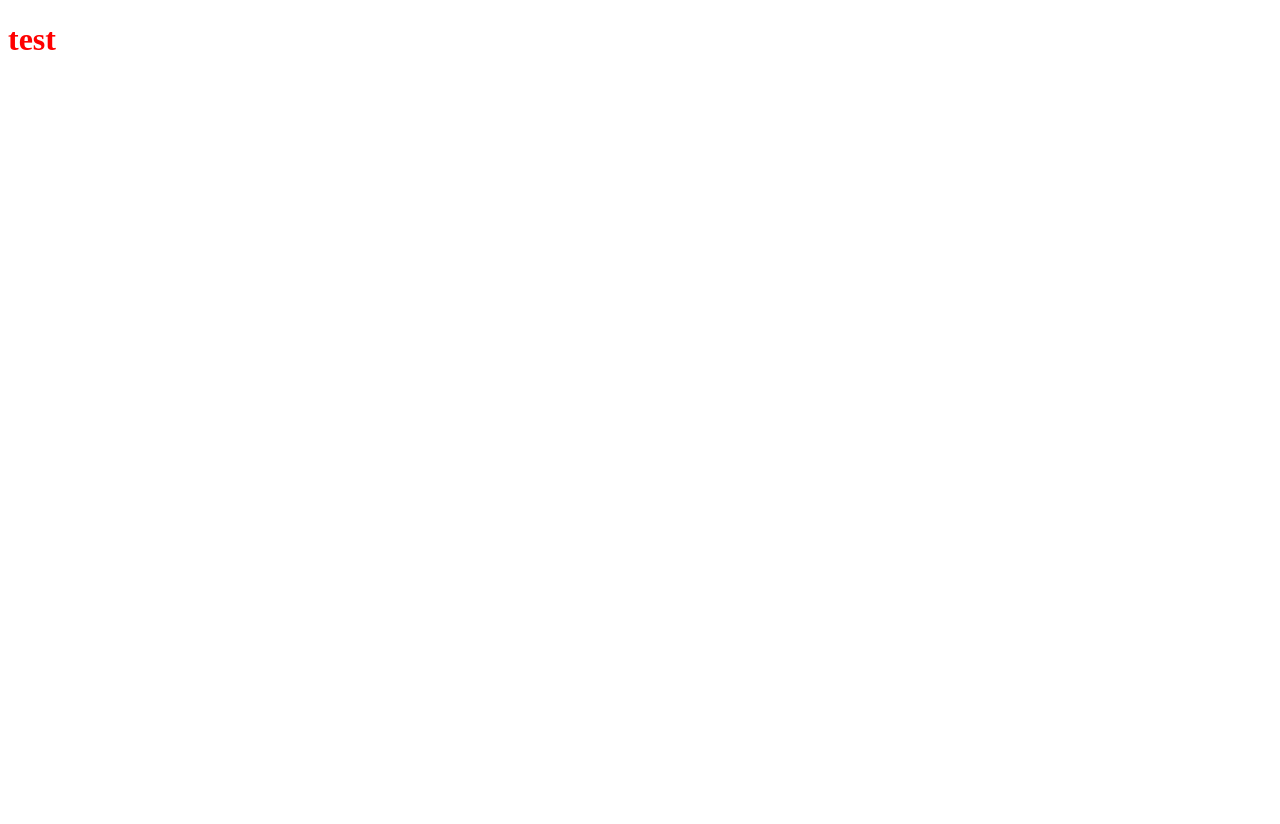
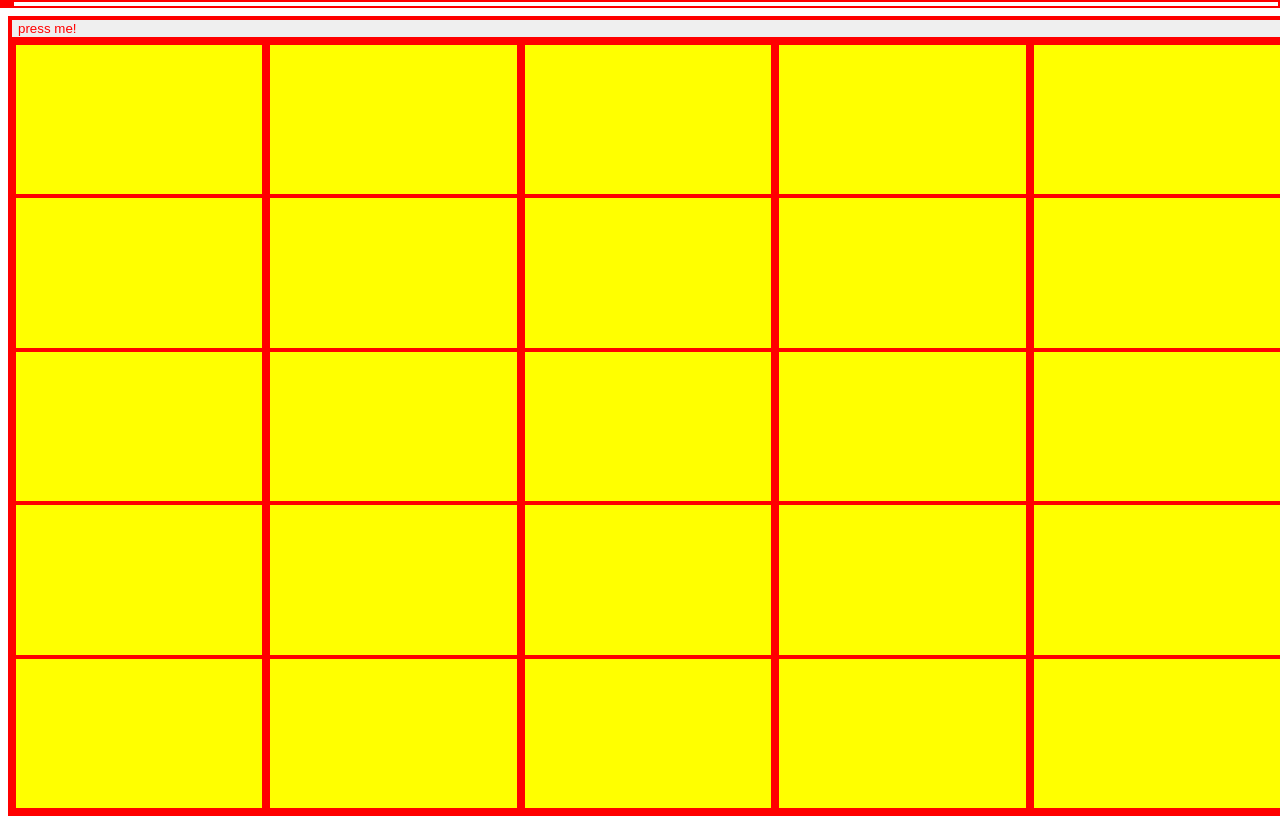
Before and after one commit to Jari-Daemen/etch_a_sketch, a plain HTML site: page index.html in a window 1280 px wide. Before the commit the page ends 800 px from the top, so only its background shows below. Drawn offline with Linux system fonts and the light colour scheme.

Commit message:
Implemented base board

```diff
--- a/index.html
+++ b/index.html
@@ -3,13 +3,11 @@
 <head>
     <meta charset="UTF-8">
     <meta name="viewport" content="width=device-width, initial-scale=1.0">
-    <title>Document</title>
+    <!--<title>Document</title>--->
     <link rel="stylesheet" href="stylesheet.css">
     <script src="script.js" defer></script>
 </head>
 <body>
-    <h1>
-        test
-    </h1>
+    <button class="board_button">press me!</button>
 </body>
 </html>
--- a/script.js
+++ b/script.js
@@ -1 +1,44 @@
-console.log("linked");
+// Initially load in a 16x16 grid
+
+
+function load_grid(dimensions){
+    let body = document.querySelector("body");
+
+    // Remove existing board containers
+    let flag = document.querySelector(".board_container");
+    if (flag !== null){
+        body.removeChild(flag);
+    }
+
+    // Make a (new) container
+    let board_container = document.createElement("div");
+    board_container.classList.add("board_container");
+
+    // Dynamic sizing for tiles
+    let tile_height = Math.round(10000/dimensions)/100;
+    console.log(tile_height);
+
+    // Populate container
+    for (let i = 0; i < dimensions; i++){
+        let row_container = document.createElement("div");
+        row_container.classList.add("row_container");
+        for (let j = 0; j < dimensions; j++){
+            let board_tile = document.createElement("div");
+            // Stylize tiles
+            board_tile.style.height = `${tile_height}%`;
+            board_tile.classList.add("board_tile");
+            board_tile.addEventListener("mouseover", () => {board_tile.style.backgroundColor = "cyan"});
+            row_container.appendChild(board_tile);
+        }
+        board_container.appendChild(row_container);
+    }
+
+    // Append board_container
+    body.appendChild(board_container);
+
+    //
+    return;
+}
+
+load_grid(116);
+load_grid(5);
--- a/stylesheet.css
+++ b/stylesheet.css
@@ -1,3 +1,31 @@
-* {
+* :not(script){
+    border: 2px solid red;
+    box-sizing: border-box;
+    display: flex;
+}
+
+body {
+    flex-direction: column;
+    height: 100vh;
+    width: 100vw;
+}
+
+.board_container {
+    background-color: greenyellow;
+    width: 100%;
+    height: 100%;
+}
+
+.row_container{
+    background-color: cyan;
+    flex-direction: column;
+    width: 100%;
+}
+
+.board_tile{
+    background-color: yellow;
+}
+
+.board_button{
     color: red;
 }
```
Also changed, not shown: 1 other file.
